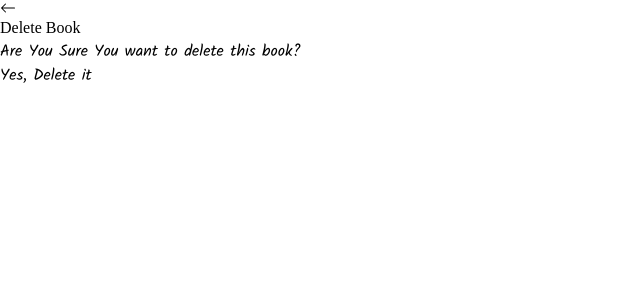
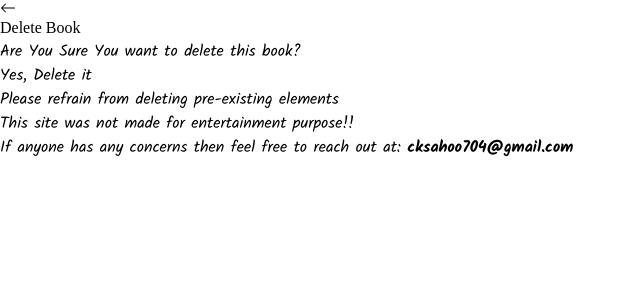
Before and after one commit to chinmaya-704/BOOK, a React (Vite) app in the folder frontend/: page /books/delete/1 in a window 1280 px wide. Shown: the top 300 px of the page, without its empty margins (0-640 px from the left). Built offline with nearby package versions, Linux system fonts and the light colour scheme; a web font is replaced by a local one.

Commit message:
warnings

```diff
--- /dev/null
+++ b/frontend/src/components/Footer.jsx
@@ -0,0 +1,13 @@
+import React from 'react'
+
+const Footer = () => {
+  return (
+    <div className='flex flex-col items-center w-full bg-gradient-to-r from-[#1F1C2C] to-[#6e688b] text-gray-300 kalam p-2 text-[15px]'>
+      <p>Please refrain from deleting pre-existing elements</p>
+      <p>This site was not made for entertainment purpose!!</p>
+      <p>If anyone has any concerns then feel free to reach out at: <b className=' font-sans'>cksahoo704@gmail.com<b/></b></p>
+    </div>
+  )
+}
+
+export default Footer
--- a/frontend/src/pages/Delete.jsx
+++ b/frontend/src/pages/Delete.jsx
@@ -4,6 +4,7 @@ import Spinner from '../components/Spinner';
 import axios from 'axios';
 import { useNavigate, useParams } from 'react-router-dom';
 import { useSnackbar } from 'notistack';
+import Footer from '../components/Footer';
 
 const Delete = () => {
   const [loading, setLoading] = useState(false);
@@ -29,7 +30,8 @@ const Delete = () => {
   };
 
   return (
-    <div className='p-4 bg-gradient-to-r from-[#2BC0E4] to-[#EAECC6] min-h-screen'>
+    <div className='flex flex-col bg-gradient-to-r from-[#2BC0E4] to-[#EAECC6] min-h-screen'>
+      <div className=" p-4 flex-grow">
         <BackButton />
         <h1 className='text-3xl my-4 sevillana'>Delete Book</h1>
         {loading ? <Spinner /> : ''}
@@ -44,6 +46,8 @@ const Delete = () => {
           </button>
         </div>
       </div>
+      <Footer/>
+    </div>
   )
 }
 
--- a/frontend/src/pages/Home.jsx
+++ b/frontend/src/pages/Home.jsx
@@ -5,6 +5,7 @@ import { Link } from 'react-router-dom';
 import { MdOutlineAddBox } from 'react-icons/md';
 import BooksTable from '../components/home/BooksTable';
 import BooksCard from '../components/home/BooksCard';
+import Footer from '../components/Footer';
 
 const Home = () => {
   const [books, setBooks] = useState([]);
@@ -26,7 +27,8 @@ const Home = () => {
   }, []);
 
   return (
-    <div className='p-4 bg-gradient-to-r from-[#2BC0E4] to-[#EAECC6] min-h-screen'>
+    <div className=' bg-gradient-to-r from-[#2BC0E4] to-[#EAECC6] flex flex-col min-h-screen'>
+      <div className=" flex-grow p-4">
         <div className='lijeva flex justify-center items-center gap-x-4'>
           <button
             className=' bg-gradient-to-r from-[#1F1C2C] to-[#6e688b] text-white hover:bg-slate-900/60 px-4 py-1 rounded-lg'
@@ -56,6 +58,9 @@ const Home = () => {
           <BooksCard books={books} />
         )}
       </div>
+      <Footer />
+
+    </div>
   );
 };
 
--- a/frontend/src/pages/Show.jsx
+++ b/frontend/src/pages/Show.jsx
@@ -3,6 +3,7 @@ import axios from 'axios';
 import { useParams } from 'react-router-dom';
 import BackButton from '../components/BackButton';
 import Spinner from '../components/Spinner';
+import Footer from '../components/Footer';
 
 const Show = () => {
   const [book, setBook] = useState({});
@@ -24,7 +25,8 @@ const Show = () => {
   }, []);
 
   return (
-    <div className='p-4 bg-gradient-to-r from-[#2BC0E4] to-[#EAECC6] min-h-screen'>
+    <div className='flex flex-col bg-gradient-to-r from-[#2BC0E4] to-[#EAECC6] min-h-screen'>
+      <div className=" p-4 flex-grow">
         <BackButton />
         <h1 className='text-3xl my-4 sevillana'>Show Book</h1>
         {loading ? (
@@ -58,6 +60,8 @@ const Show = () => {
           </div>
         )}
       </div>
+      <Footer/>
+    </div>
   );
 };
 
```
Lines whose indentation alone changed are shown as unchanged.
